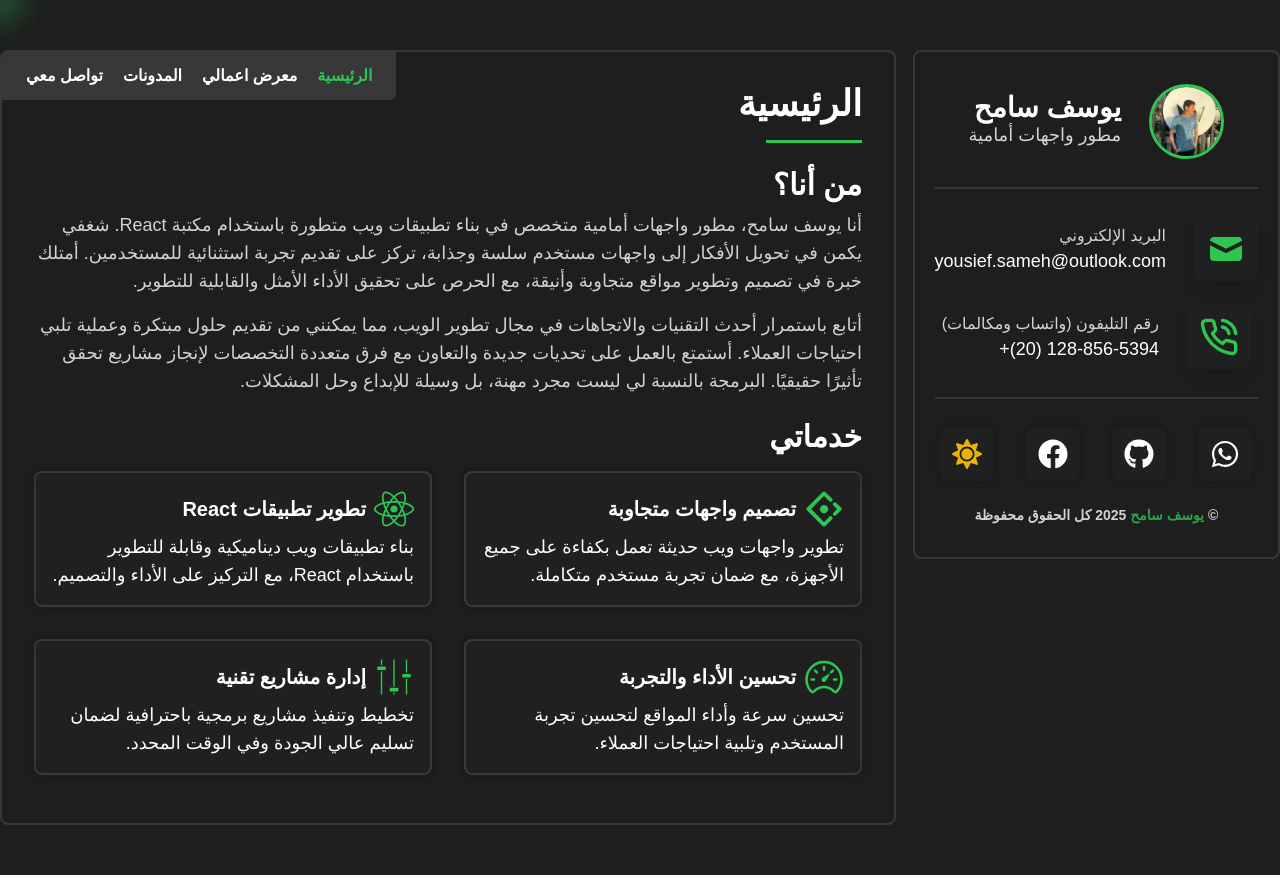
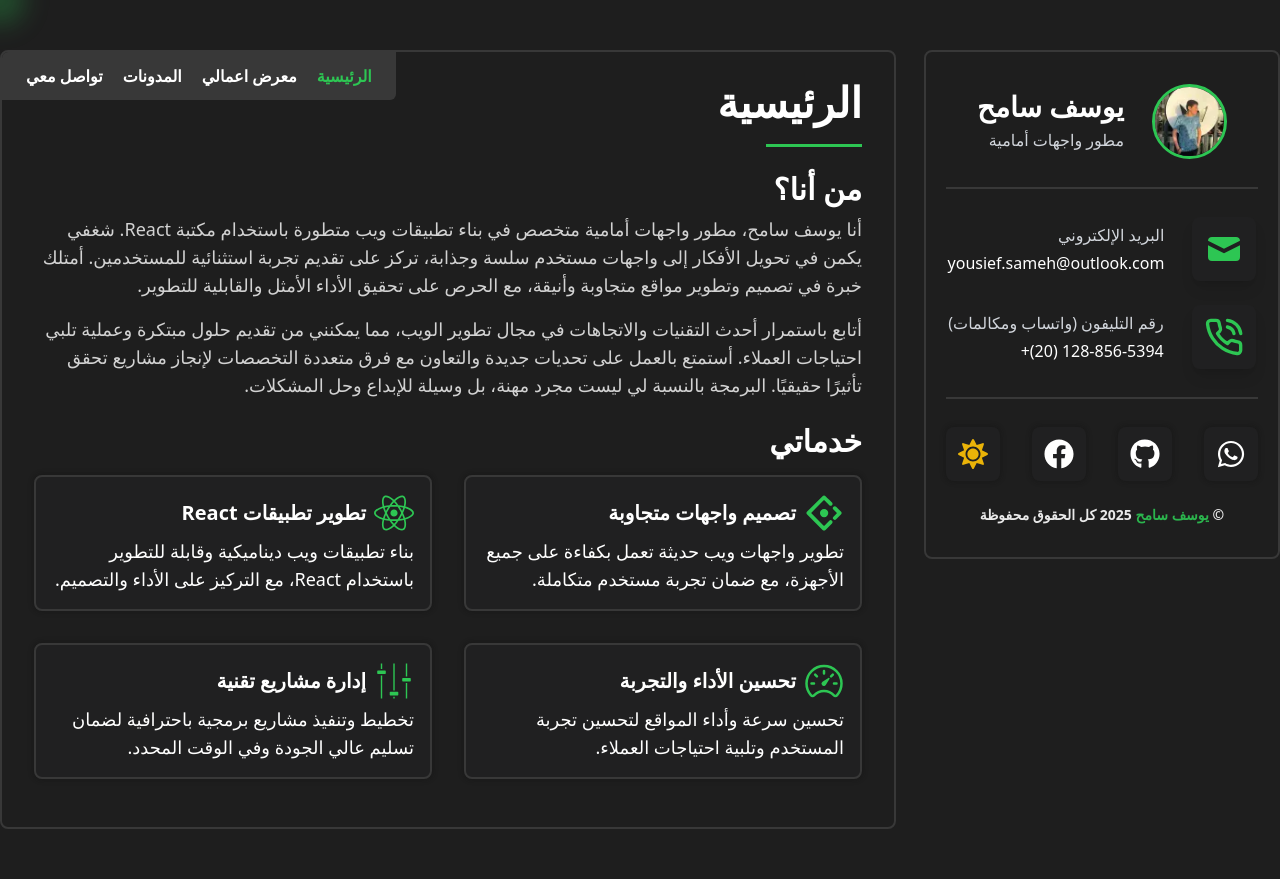
Before and after one commit to YousiefSameh/yousief-sameh, a React (Vite) app: page / in a window 1280 px wide. Built offline with nearby package versions, Linux system fonts and the light colour scheme.

Commit message:
Change The Font

```diff
--- a/index.html
+++ b/index.html
@@ -61,19 +61,6 @@
 
 		<!-- Language of the document (important for accessibility and SEO) -->
 		<meta http-equiv="Content-Language" content="ar" />
-
-		<link rel="preconnect" href="https://fonts.googleapis.com" />
-		<link rel="preconnect" href="https://fonts.gstatic.com" crossorigin />
-		<link
-			rel="preload"
-			href="https://fonts.googleapis.com/css2?family=Tajawal:wght@200;300;400;500;700;800;900&display=swap"
-			onload="this.onload=null;this.rel='stylesheet'"
-		/>
-		<noscript
-			><link
-				rel="stylesheet"
-				href="https://fonts.googleapis.com/css2?family=Tajawal:wght@200;300;400;500;700;800;900&display=swap"
-		/></noscript>
 	</head>
 
 	<body>
--- a/src/components/Header.tsx
+++ b/src/components/Header.tsx
@@ -25,11 +25,11 @@ const Header = ({ theme, toggleTheme }: HeaderProps) => {
           width="75"
           height="75"
         />
-        <div className="text">
+        <div className="text space-y-2">
           <h1 className="md:text-[28px] text-xl font-bold text-black dark:text-white" aria-label="الاسم يوسف سامح">
             يوسف سامح
           </h1>
-          <h2 className="md:text-[18px] text-[16px] font-medium text-gray-700 dark:text-gray-300" aria-label="الوظيفة مطور واجهات أمامية">
+          <h2 className="md:text-[16px] text-[14px] font-medium text-gray-700 dark:text-gray-300" aria-label="الوظيفة مطور واجهات أمامية">
             مطور واجهات أمامية
           </h2>
         </div>
@@ -43,9 +43,9 @@ const Header = ({ theme, toggleTheme }: HeaderProps) => {
           >
             <HiMail className="sm:w-[40px] sm:h-[40px] w-[35px] h-[35px] text-primary-color" />
           </div>
-          <div className="text">
+          <div className="text space-y-1">
             <h3 className="sm:text-[16px] text-[14px] font-medium text-gray-700 dark:text-gray-300">البريد الإلكتروني</h3>
-            <p className="sm:text-[18px] text-[16px] font-medium text-black dark:text-white">
+            <p className="sm:text-[16px] text-[14px] font-medium text-black dark:text-white">
               <a href="mailto:yousief.sameh@outlook.com" aria-label="البريد الإلكتروني: yousief.sameh@outlook.com">
                 yousief.sameh@outlook.com
               </a>
@@ -59,11 +59,11 @@ const Header = ({ theme, toggleTheme }: HeaderProps) => {
           >
             <LuPhoneCall className="sm:w-[40px] sm:h-[40px] w-[35px] h-[35px] text-primary-color" />
           </div>
-          <div className="text">
+          <div className="text space-y-1">
             <h3 className="sm:text-[16px] text-[14px] font-medium text-gray-700 dark:text-gray-300">
               رقم التليفون (واتساب ومكالمات)
             </h3>
-            <p className="sm:text-[18px] text-[16px] font-medium text-black dark:text-white">
+            <p className="sm:text-[16px] text-[14px] font-medium text-black dark:text-white">
               <a href="tel:+201288565394" aria-label="اتصل برقم الهاتف: +20 128-856-5394">
                 128-856-5394 (20)+
               </a>
@@ -114,8 +114,8 @@ const Header = ({ theme, toggleTheme }: HeaderProps) => {
       </div>
       <footer>
 				<div className="footer-content mt-6 text-center">
-					<p className="text-sm text-black dark:text-white opacity-80 font-bold hover:opacity-100 transition-opacity cursor-pointer">
-						&copy; <span className="text-primary-color">يوسف سامح</span> 2025 كل
+					<p className="text-sm text-black dark:text-white opacity-90 font-semibold hover:opacity-100 transition-opacity cursor-pointer">
+						&copy; <span className="text-primary-color font-bold">يوسف سامح</span> 2025 كل
 						الحقوق محفوظة
 					</p>
 				</div>
--- a/src/components/ProjectContainer.tsx
+++ b/src/components/ProjectContainer.tsx
@@ -15,7 +15,7 @@ const ProjectContainer = () => {
 			<nav className="categories flex items-center justify-center gap-6 mt-6 flex-wrap">
 				<button
 					onClick={() => dispatch(setActiveCategory("react"))}
-					className={`category-btn w-full md:w-[120px] text-black dark:text-white font-bold text-[13px] md:text-base shadow-card-shadow shadow-primary-color/40 py-2 px-4 rounded-lg ${
+					className={`category-btn w-full md:w-[130px] text-black dark:text-white font-bold text-[13px] md:text-base shadow-card-shadow shadow-primary-color/40 py-2 px-4 rounded-lg ${
 						activeCategory === "react"
 							? "bg-primary-color text-black"
 							: "bg-light-border-color dark:bg-dark-border-color"
@@ -25,7 +25,7 @@ const ProjectContainer = () => {
 				</button>
 				<button
 					onClick={() => dispatch(setActiveCategory("javascript"))}
-					className={`category-btn w-full md:w-[120px] text-black dark:text-white font-bold text-[13px] md:text-base shadow-card-shadow shadow-primary-color/40 py-2 px-4 rounded-lg ${
+					className={`category-btn w-full md:w-[130px] text-black dark:text-white font-bold text-[13px] md:text-base shadow-card-shadow shadow-primary-color/40 py-2 px-4 rounded-lg ${
 						activeCategory === "javascript"
 							? "bg-primary-color text-black"
 							: "bg-light-border-color dark:bg-dark-border-color"
@@ -35,7 +35,7 @@ const ProjectContainer = () => {
 				</button>
 				<button
 					onClick={() => dispatch(setActiveCategory("html & css"))}
-					className={`category-btn w-full md:w-[120px] text-black dark:text-white font-bold text-[13px] md:text-base shadow-card-shadow shadow-primary-color/40 py-2 px-4 rounded-lg ${
+					className={`category-btn w-full md:w-[130px] text-black dark:text-white font-bold text-[13px] md:text-base shadow-card-shadow shadow-primary-color/40 py-2 px-4 rounded-lg ${
 						activeCategory === "html & css"
 							? "bg-primary-color text-black"
 							: "bg-light-border-color dark:bg-dark-border-color"
@@ -45,7 +45,7 @@ const ProjectContainer = () => {
 				</button>
 				<button
 					onClick={() => dispatch(setActiveCategory("all"))}
-					className={`category-btn w-full md:w-[120px] text-black dark:text-white font-bold text-[13px] md:text-base shadow-card-shadow shadow-primary-color/40 py-2 px-4 rounded-lg ${
+					className={`category-btn w-full md:w-[130px] text-black dark:text-white font-bold text-[13px] md:text-base shadow-card-shadow shadow-primary-color/40 py-2 px-4 rounded-lg ${
 						activeCategory === "all"
 							? "bg-primary-color text-black"
 							: "bg-light-border-color dark:bg-dark-border-color"
@@ -104,7 +104,7 @@ const ProjectContainer = () => {
 								</div>
 							</div>
 						</div>
-						<div className="text flex flex-col gap-1 p-3 md:px-6 md:py-4">
+						<div className="text flex flex-col gap-2 p-3 md:px-6 md:py-4">
 							<span className="text-primary-color uppercase font-bold sm:text-lg text-base block">
 								{project.category}
 							</span>
--- a/src/components/Services.tsx
+++ b/src/components/Services.tsx
@@ -17,7 +17,7 @@ const Services = () => {
 				role="list"
 			>
 				<div
-					className="card p-4 border-[2px] border-light-border-color dark:border-dark-border-color bg-light-card-color dark:bg-dark-card-color shadow-card-shadow rounded-lg"
+					className="card p-4 cursor-pointer border-[2px] border-light-border-color dark:border-dark-border-color bg-light-card-color dark:bg-dark-card-color shadow-card-shadow rounded-lg"
 					role="listitem"
 				>
 					<div className="head flex items-center gap-2">
@@ -35,7 +35,7 @@ const Services = () => {
 					</p>
 				</div>
 				<div
-					className="card p-4 border-[2px] border-light-border-color dark:border-dark-border-color bg-light-card-color dark:bg-dark-card-color shadow-card-shadow rounded-lg"
+					className="card p-4 cursor-pointer border-[2px] border-light-border-color dark:border-dark-border-color bg-light-card-color dark:bg-dark-card-color shadow-card-shadow rounded-lg"
 					role="listitem"
 				>
 					<div className="head flex items-center gap-2">
@@ -53,7 +53,7 @@ const Services = () => {
 					</p>
 				</div>
 				<div
-					className="card p-4 border-[2px] border-light-border-color dark:border-dark-border-color bg-light-card-color dark:bg-dark-card-color shadow-card-shadow rounded-lg"
+					className="card p-4 cursor-pointer border-[2px] border-light-border-color dark:border-dark-border-color bg-light-card-color dark:bg-dark-card-color shadow-card-shadow rounded-lg"
 					role="listitem"
 				>
 					<div className="head flex items-center gap-2">
@@ -71,7 +71,7 @@ const Services = () => {
 					</p>
 				</div>
 				<div
-					className="card p-4 border-[2px] border-light-border-color dark:border-dark-border-color bg-light-card-color dark:bg-dark-card-color shadow-card-shadow rounded-lg"
+					className="card p-4 cursor-pointer border-[2px] border-light-border-color dark:border-dark-border-color bg-light-card-color dark:bg-dark-card-color shadow-card-shadow rounded-lg"
 					role="listitem"
 				>
 					<div className="head flex items-center gap-2">
--- a/src/components/SpecialHeader.tsx
+++ b/src/components/SpecialHeader.tsx
@@ -8,7 +8,7 @@ interface SpecialHeaderProps {
 const SpecialHeader = React.memo(({ title, id }: SpecialHeaderProps) => {
   return (
     <div className="special-header md:mt-0 mt-16" id={id}>
-      <h1 className="text-black dark:text-white font-bold md:text-4xl text-3xl">{title}</h1>
+      <h1 className="text-black dark:text-white font-bold md:text-[42px] pb-2 text-3xl">{title}</h1>
       <span className="line" />
     </div>
   );
--- a/src/styles/index.css
+++ b/src/styles/index.css
@@ -2,8 +2,8 @@
 @tailwind components;
 @tailwind utilities;
 
-html {
-  font-family: 'Tajawal', sans-serif;
+* {
+  font-family: system-ui, -apple-system, BlinkMacSystemFont, 'Segoe UI', Roboto, Oxygen, Ubuntu, Cantarell, 'Open Sans', 'Helvetica Neue', sans-serif;
 }
 
 ::-webkit-scrollbar {
```
